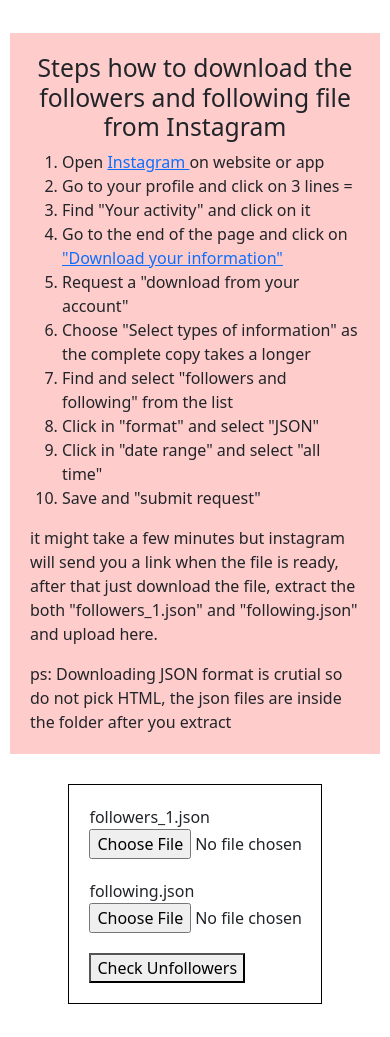
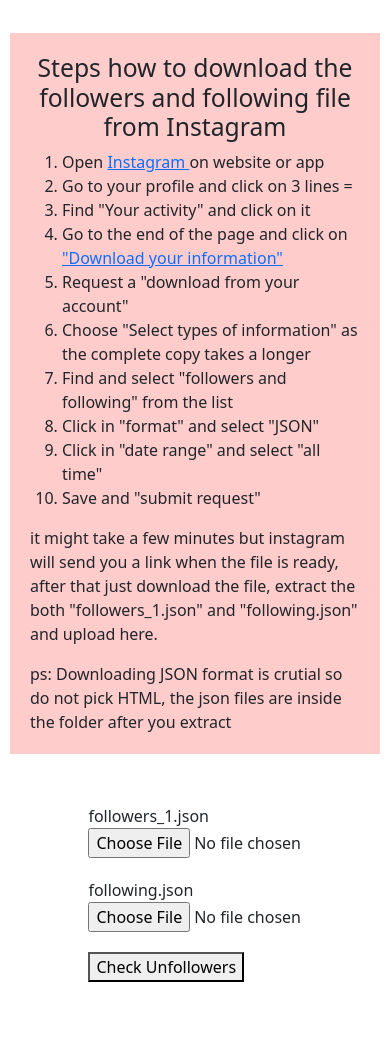
Before and after one commit to giordanobruno01/Unfollower_Instagram_Website, a plain HTML site: page index.html in a window 390 px wide. Shown: the part 63-1100 px from the top of the page. Drawn offline with nearby package versions, Linux system fonts and the light colour scheme.

Commit message:
trying to make responsive for phones

```diff
--- a/style.css
+++ b/style.css
@@ -1,13 +1,14 @@
 main {
   background-color: white;
   max-width: 1000px;
-  min-width: 390px;
+  min-width: 380px;
   margin: auto;
   padding: 10px;
 }
 body {
   background-color: rgba(128, 128, 128, 0.106);
   flex-direction: column;
+
 }
 
 #youtube {
@@ -29,7 +30,7 @@
 
 #fileUpload {
   padding: 20px;
-  border: 1px solid black;
+
   width: 30vh;
   margin-left: auto;
   margin-right: auto;
```
